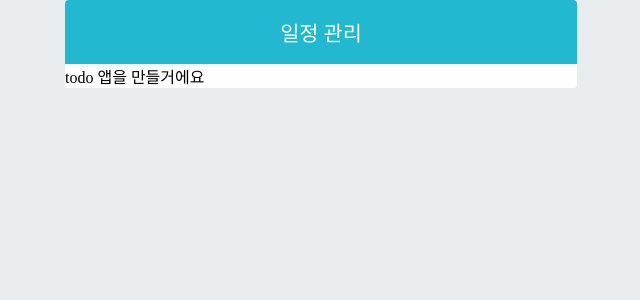
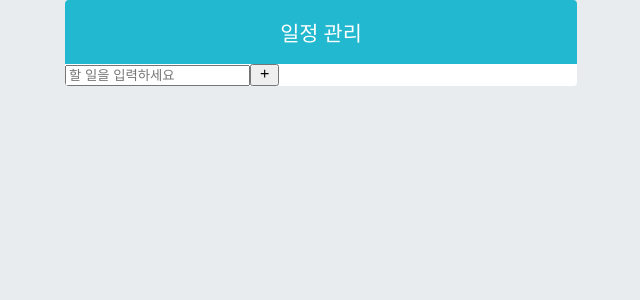
Before and after one commit to teamfroots/react-study, a React (Create React App) app in the folder 10/: page / in a window 1280 px wide. Shown: the top 300 px of the page, without its empty margins (319-959 px from the left). Built offline with nearby package versions, Linux system fonts and the light colour scheme.

Commit message:
TodoInput 생성

```diff
--- a/10/src/App.js
+++ b/10/src/App.js
@@ -1,8 +1,13 @@
 import React from 'react';
 import TodoTemplate from './components/TodoTemplate';
+import TodoInsert from './components/TodoInsert';
 
 const App = () => {
-  return <TodoTemplate>todo 앱을 만들거에요</TodoTemplate>;
+  return (
+    <TodoTemplate>
+      <TodoInsert />
+    </TodoTemplate>
+  );
 };
 
 export default App;
--- /dev/null
+++ b/10/src/components/TodoInsert.js
@@ -0,0 +1,16 @@
+import React from 'react';
+import { MdAdd } from 'react-icons/md';
+import './TodoInsert.scss';
+
+const TodoInsert = () => {
+  return (
+    <form className="TodoInsert">
+      <input placeholder="할 일을 입력하세요" />
+      <button type="submit">
+        <MdAdd />
+      </button>
+    </form>
+  );
+};
+
+export default TodoInsert;
```
Also changed, not shown: 10/src/components/TodoInsert.scss (added).
